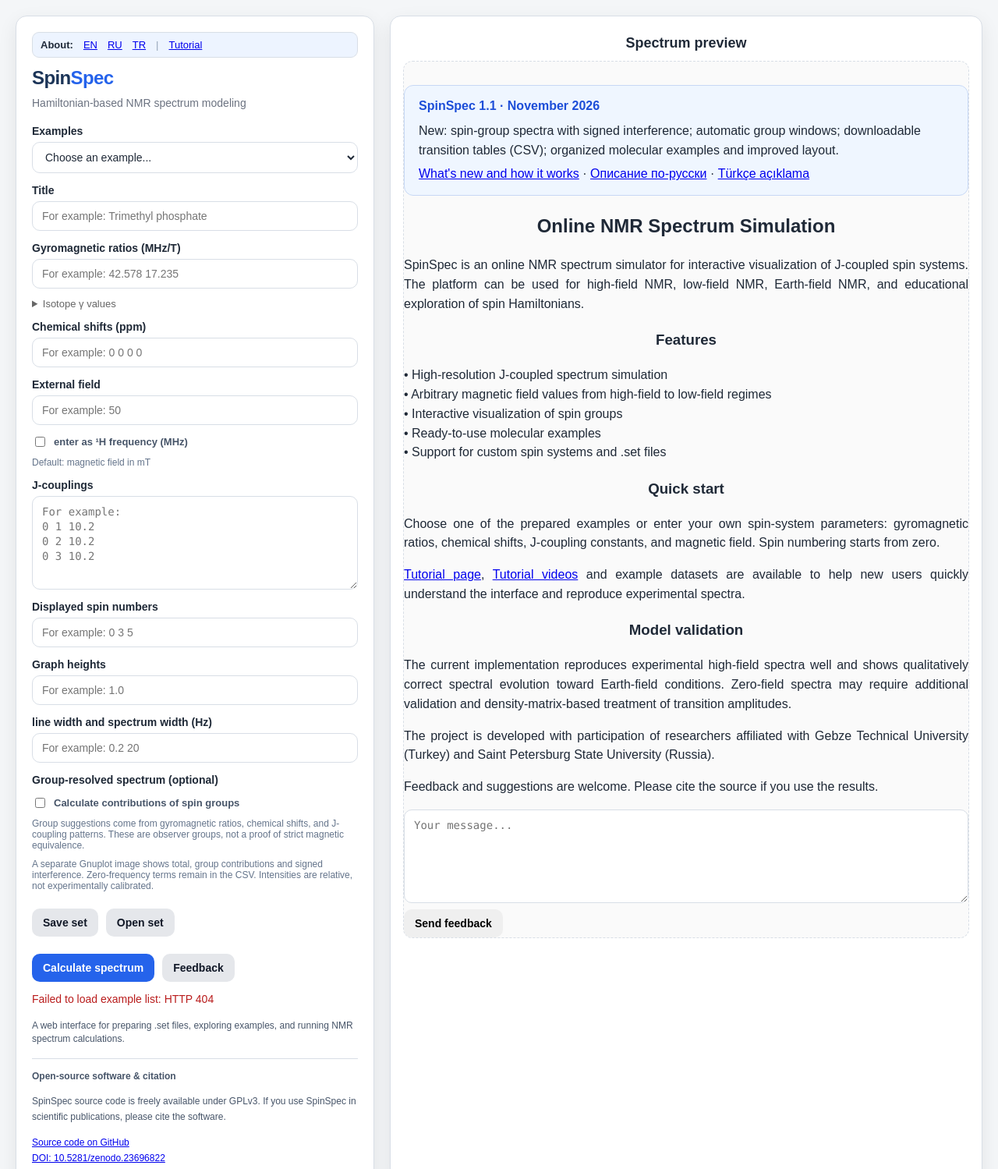
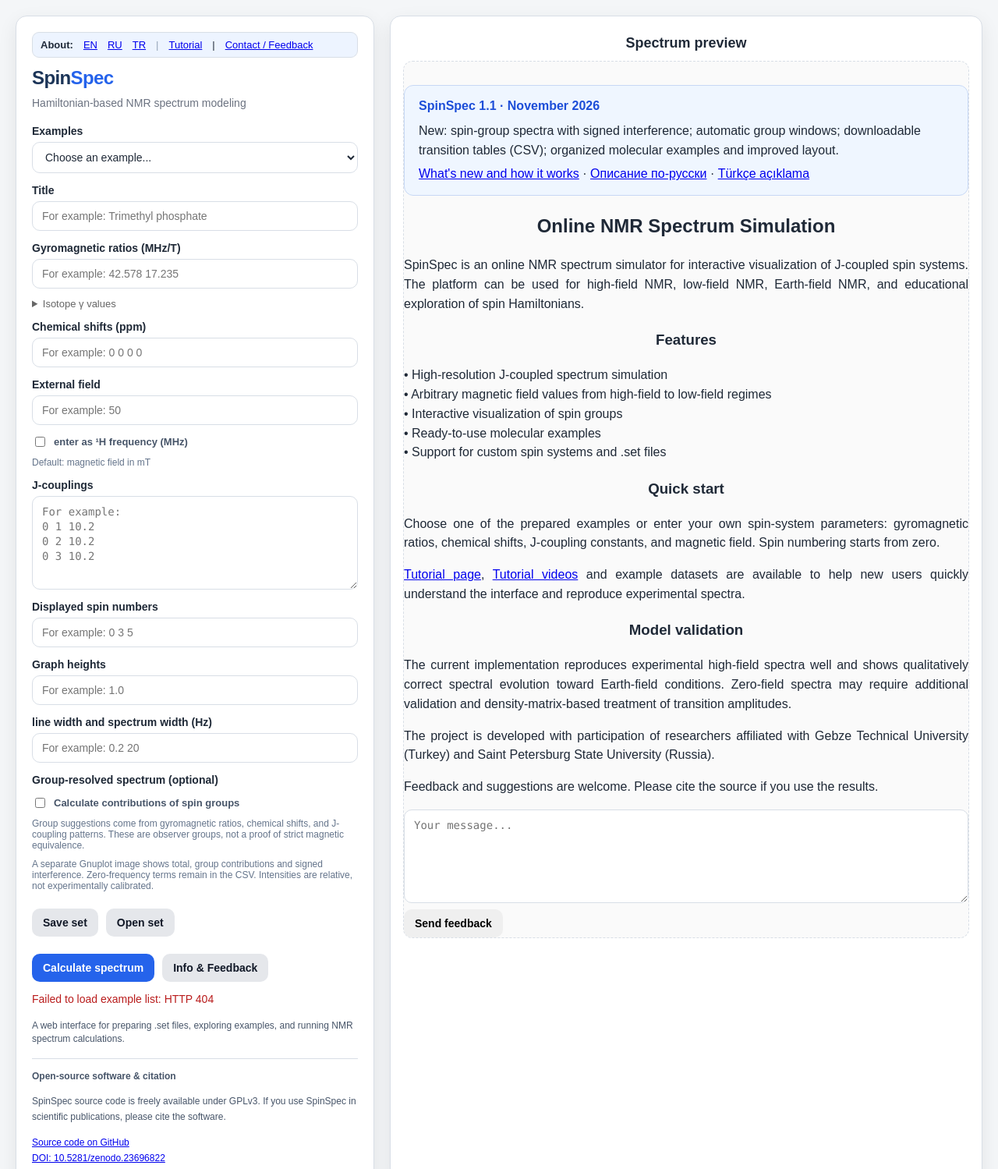
Before and after one commit to scleroze/SpinSpec, a Python web app: template templates/index.html in a window 1280 px wide. Shown: the top 1499 px of the page at 78% size. Run offline with Jinja, Linux system fonts and the light colour scheme; the template is opened without the code that fills it, so the values that code supplies are empty.

Commit message:
fix(web): make contact and feedback accessible

```diff
--- a/templates/about_en.html
+++ b/templates/about_en.html
@@ -18,7 +18,7 @@
 <a class="site-logo" href="/">Spin<span>Spec</span></a>
 <nav class="site-nav" aria-label="Main navigation">
 <a href="/">Open calculator</a><a href="/tutorial">Full illustrated tutorial (EN)</a>
-<div class="language-tabs" aria-label="Description language"><span aria-current="page" lang="en">EN</span><a lang="ru" hreflang="ru" href="/ru">RU</a><a lang="tr" hreflang="tr" href="/tr">TR</a></div>
+<a href="mailto:feedback@nmrspec.org">Contact / Feedback</a><div class="language-tabs" aria-label="Description language"><span aria-current="page" lang="en">EN</span><a lang="ru" hreflang="ru" href="/ru">RU</a><a lang="tr" hreflang="tr" href="/tr">TR</a></div>
 </nav></div></header>
 <main class="site-container site-main">
 <section class="hero-card">
@@ -46,6 +46,7 @@
 <section class="section-block" id="source"><h2>Open scientific software</h2><p>The project is developed with participation of researchers affiliated with Gebze Technical University (Türkiye) and Saint Petersburg State University (Russia). Software developer: Pavel Kupriyanov. SpinSpec source code is published under GPL-3.0-or-later. The archived scientific release v1.0.0 has a Zenodo DOI.</p><div class="resources"><a class="resource-card" href="/"><strong>Calculator ↗</strong><span>Run spin Hamiltonian calculations online</span></a>
 <a class="resource-card" href="https://github.com/scleroze/SpinSpec" target="_blank" rel="noopener noreferrer"><strong>Source code ↗</strong><span>Examples, documentation and GPL license</span></a>
 <a class="resource-card" href="https://doi.org/10.5281/zenodo.23696822" target="_blank" rel="noopener noreferrer"><strong>Archived DOI ↗</strong><span>SpinSpec v1.0.0 at Zenodo</span></a></div></section>
+<section class="section-block" id="contact"><h2>Contact and feedback</h2><p>Questions, bug reports and suggestions are welcome. <a href="mailto:feedback@nmrspec.org">feedback@nmrspec.org</a></p></section>
 </main>
 <footer class="site-footer"><div class="site-container"><span>© 2026 Pavel Kupriyanov · SpinSpec</span><span>Software description · The calculator interface is in English</span></div></footer>
 </body></html>
--- a/templates/about_tr.html
+++ b/templates/about_tr.html
@@ -18,7 +18,7 @@
 <a class="site-logo" href="/">Spin<span>Spec</span></a>
 <nav class="site-nav" aria-label="Main navigation">
 <a href="/">Hesaplayıcıyı aç</a><a href="/tutorial">Resimli ayrıntılı kılavuz (EN)</a>
-<div class="language-tabs" aria-label="Description language"><a lang="en" hreflang="en" href="/about">EN</a><a lang="ru" hreflang="ru" href="/ru">RU</a><span aria-current="page" lang="tr">TR</span></div>
+<a href="mailto:feedback@nmrspec.org">İletişim</a><div class="language-tabs" aria-label="Description language"><a lang="en" hreflang="en" href="/about">EN</a><a lang="ru" hreflang="ru" href="/ru">RU</a><span aria-current="page" lang="tr">TR</span></div>
 </nav></div></header>
 <main class="site-container site-main">
 <section class="hero-card">
@@ -46,6 +46,7 @@
 <section class="section-block" id="source"><h2>Açık kaynaklı bilimsel yazılım</h2><p>Proje, Gebze Teknik Üniversitesi (Türkiye) ve St. Petersburg Devlet Üniversitesi (Rusya) bünyesindeki araştırmacıların katılımıyla geliştirilmektedir. Yazılım geliştiricisi Pavel Kupriyanov'dur. SpinSpec kaynak kodu GPL-3.0-or-later lisansıyla yayımlanmıştır. Arşivlenmiş v1.0.0 sürümünün Zenodo DOI numarası vardır.</p><div class="resources"><a class="resource-card" href="/"><strong>Hesaplayıcı ↗</strong><span>Tarayıcıda spektrum hesaplama</span></a>
 <a class="resource-card" href="https://github.com/scleroze/SpinSpec" target="_blank" rel="noopener noreferrer"><strong>Kaynak kodu ↗</strong><span>Örnekler, belgeler ve GPL lisansı</span></a>
 <a class="resource-card" href="https://doi.org/10.5281/zenodo.23696822" target="_blank" rel="noopener noreferrer"><strong>Arşiv DOI ↗</strong><span>Zenodo'da SpinSpec v1.0.0</span></a></div></section>
+<section class="section-block" id="contact"><h2>İletişim ve geri bildirim</h2><p>Sorularınızı, hata bildirimlerinizi ve önerilerinizi iletebilirsiniz. <a href="mailto:feedback@nmrspec.org">feedback@nmrspec.org</a></p></section>
 </main>
 <footer class="site-footer"><div class="site-container"><span>© 2026 Pavel Kupriyanov · SpinSpec</span><span>Yazılım tanıtımı · Hesaplayıcı arayüzü İngilizcedir</span></div></footer>
 </body></html>
--- a/templates/index.html
+++ b/templates/index.html
@@ -425,6 +425,8 @@
         <a href="/tr" lang="tr" title="Türkçe yazılım tanıtımı">TR</a>
         <span style="color:#94a3b8" aria-hidden="true">|</span>
         <a href="/tutorial" title="Illustrated guide in English">Tutorial</a>
+        <span aria-hidden="true">|</span>
+        <a href="mailto:feedback@nmrspec.org">Contact / Feedback</a>
       </nav>
       <h1 style="font-family:Arial,Helvetica,sans-serif;font-size:24px;font-weight:800;letter-spacing:-0.6px;color:#1c3558">Spin<span style="color:#2563eb">Spec</span></h1>
       <p class="subtitle">Hamiltonian-based NMR spectrum modeling</p>
@@ -542,7 +544,7 @@
 
         <div class="button-row-bottom">
           <button type="button" class="primary" id="calculateBtn">Calculate spectrum</button>
-          <button type="button" class="secondary" id="showInfoBtn">Feedback</button>
+          <button type="button" class="secondary" id="showInfoBtn">Info &amp; Feedback</button>
         </div>
       </form>
 
@@ -1053,7 +1055,7 @@
         }
 
         try {
-          await fetch("/api/feedback", {
+          const response = await fetch("/api/feedback", {
             method: "POST",
             headers: {
               "Content-Type": "application/json"
@@ -1061,6 +1063,7 @@
             body: JSON.stringify({ message: text })
           });
 
+          if (!response.ok) throw new Error(`HTTP ${response.status}`);
           status.textContent = "Sent";
           document.getElementById("feedbackText").value = "";
         } catch {
--- a/templates/ru.html
+++ b/templates/ru.html
@@ -18,7 +18,7 @@
 <a class="site-logo" href="/">Spin<span>Spec</span></a>
 <nav class="site-nav" aria-label="Main navigation">
 <a href="/">Открыть калькулятор</a><a href="/tutorial">Полное иллюстрированное руководство (EN)</a>
-<div class="language-tabs" aria-label="Description language"><a lang="en" hreflang="en" href="/about">EN</a><span aria-current="page" lang="ru">RU</span><a lang="tr" hreflang="tr" href="/tr">TR</a></div>
+<a href="mailto:feedback@nmrspec.org">Обратная связь</a><div class="language-tabs" aria-label="Description language"><a lang="en" hreflang="en" href="/about">EN</a><span aria-current="page" lang="ru">RU</span><a lang="tr" hreflang="tr" href="/tr">TR</a></div>
 </nav></div></header>
 <main class="site-container site-main">
 <section class="hero-card">
@@ -46,6 +46,7 @@
 <section class="section-block" id="source"><h2>Открытое научное ПО</h2><p>Проект разрабатывается с участием исследователей Гебзенского технического университета (Турция) и Санкт-Петербургского государственного университета (Россия). Разработчик программы — Павел Куприянов. Исходный код SpinSpec опубликован под GPL-3.0-or-later. Архивная версия 1.0.0 зарегистрирована в Zenodo и имеет DOI.</p><div class="resources"><a class="resource-card" href="/"><strong>Калькулятор ↗</strong><span>Расчёт спектров в браузере</span></a>
 <a class="resource-card" href="https://github.com/scleroze/SpinSpec" target="_blank" rel="noopener noreferrer"><strong>Исходный код ↗</strong><span>Примеры, документация, лицензия GPL</span></a>
 <a class="resource-card" href="https://doi.org/10.5281/zenodo.23696822" target="_blank" rel="noopener noreferrer"><strong>Архивный DOI ↗</strong><span>SpinSpec v1.0.0 в Zenodo</span></a></div></section>
+<section class="section-block" id="contact"><h2>Связь и предложения</h2><p>Вопросы, замечания и сообщения об ошибках можно направлять по адресу <a href="mailto:feedback@nmrspec.org">feedback@nmrspec.org</a></p></section>
 </main>
 <footer class="site-footer"><div class="site-container"><span>© 2026 Pavel Kupriyanov · SpinSpec</span><span>Описание программы · Интерфейс калькулятора пока английский</span></div></footer>
 </body></html>
```
